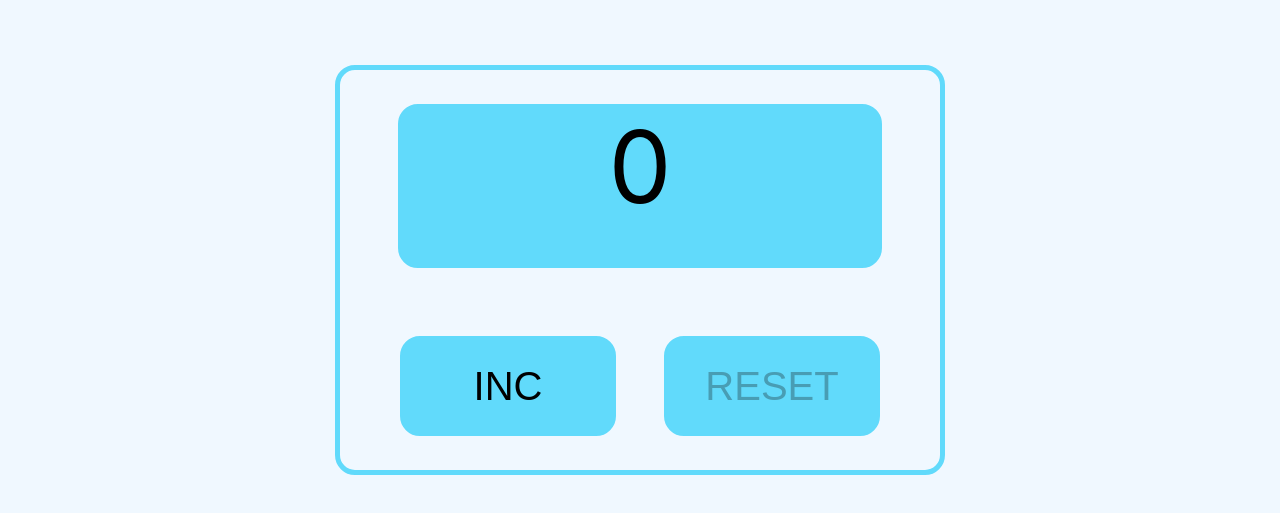
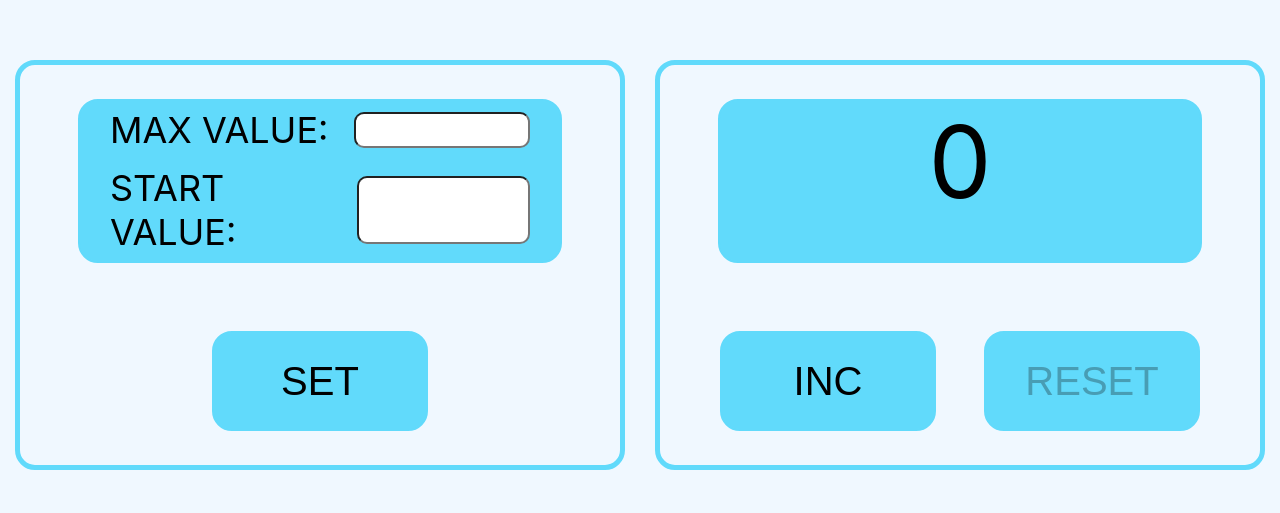
Before and after one commit to jekaplugarev/Counter, a React (Create React App) app: page / in a window 1280 px wide. Shown: the part 135-648 px from the top of the page. Built offline with nearby package versions, Linux system fonts and the light colour scheme.

Commit message:
add new components

```diff
--- a/src/App.module.css
+++ b/src/App.module.css
@@ -3,7 +3,14 @@ body {
 
 }
 
-.container {
+.wrapper {
+    display: flex;
+    align-items: center;
+    justify-content: space-around;
+    height: 100vh;
+}
+
+.containerCounter {
     display: flex;
     flex-direction: column;
     justify-content: space-around;
@@ -12,8 +19,17 @@ body {
     height: 400px;
     border: 5px solid #61dafb;
     border-radius: 20px;
-    margin: 0 auto;
-    margin-top: 200px;
+}
+
+.containerSettings {
+    display: flex;
+    flex-direction: column;
+    justify-content: space-around;
+    align-items: center;
+    width: 600px;
+    height: 400px;
+    border: 5px solid #61dafb;
+    border-radius: 20px;
 }
 
 .wrapperCount {
@@ -23,12 +39,12 @@ body {
     border-radius: 20px;
     background-color: #61dafb;
     text-align: center;
-
 }
 
 .count {
     font-size: 100px;
 }
+
 .countStop {
     font-size: 100px;
     color: red;
@@ -43,23 +59,89 @@ body {
     height: 25%;
 }
 
+.wrapperSetBtn {
+    display: flex;
+    align-items: center;
+    justify-content: center;
+    width: 80%;
+    height: 25%;
+}
+
 .btn {
     width: 45%;
     height: 100%;
     border-radius: 20px;
     font-size: 40px;
     background-color: #61dafb;
-
     border: 2px solid #61dafb;
     cursor: pointer;
     text-transform: uppercase;
 }
+
 .btn:hover {
     border: 2px solid black;
 }
+
 .btn:disabled:hover {
     border: 2px solid #61dafb;
 }
+
 .btn:active {
     font-size: 35px;
 }
+
+.setBtn {
+    width: 45%;
+    height: 100%;
+    border-radius: 20px;
+    font-size: 40px;
+    background-color: #61dafb;
+    border: 2px solid #61dafb;
+    cursor: pointer;
+    text-transform: uppercase;
+}
+
+.setBtn:hover {
+    border: 2px solid black;
+}
+
+.setBtn:disabled:hover {
+    border: 2px solid #61dafb;
+}
+
+.setBtn:active {
+    font-size: 35px;
+}
+
+.wrapperSettings {
+    display: flex;
+    flex-direction: column;
+    justify-content: space-around;
+    width: 80%;
+    height: 40%;
+    border: 2px solid #61dafb;
+    border-radius: 20px;
+    background-color: #61dafb;
+}
+
+.inputSet {
+    display: flex;
+    justify-content: space-between;
+    margin: 0 30px;
+}
+
+.value {
+    font-size: 36px;
+    text-transform: uppercase;
+}
+
+.input {
+    align-self: center;
+    text-align: center;
+    outline: none;
+    border-radius: 10px;
+    font-size: 30px;
+    line-height: 0;
+    height: 70%;
+    width: 40%;
+}
--- a/src/App.tsx
+++ b/src/App.tsx
@@ -3,6 +3,8 @@ import './App.css';
 import style from './App.module.css'
 import {Counter} from './Counter';
 import {Btn} from './Btn';
+import {Settings} from './Settings';
+import {SetBtn} from './SetBtn';
 
 export function App() {
     const maxValue: number = 5
@@ -14,12 +16,17 @@ export function App() {
         }
     }
 
-    function resetCounter () {
+    function resetCounter() {
         setCounter(0)
     }
 
     return (
-        <div className={style.container}>
+        <div className={style.wrapper}>
+            <div className={style.containerSettings}>
+                <Settings/>
+                <SetBtn/>
+            </div>
+            <div className={style.containerCounter}>
                 <Counter
                     counter={counter}
                     maxValue={maxValue}
@@ -31,6 +38,7 @@ export function App() {
                     maxValue={maxValue}
                 />
             </div>
+        </div>
     )
 }
 
--- /dev/null
+++ b/src/SetBtn.tsx
@@ -0,0 +1,15 @@
+import style from './App.module.css';
+import React from 'react';
+
+export type SetBtnType = {}
+
+export function SetBtn() {
+
+    return (
+        <div className={style.wrapperSetBtn}>
+            <button className={style.setBtn}>
+                Set
+            </button>
+        </div>
+    )
+}
--- /dev/null
+++ b/src/Settings.tsx
@@ -0,0 +1,26 @@
+import style from './App.module.css';
+import React from 'react';
+
+export type SettingsType = {
+
+}
+
+export function Settings() {
+
+    return (
+        <div className={style.wrapperSettings}>
+            <div className={style.inputSet}>
+                <div className={style.value}>
+                    Max value:
+                </div>
+                <input type="number" className={style.input}/>
+            </div>
+            <div className={style.inputSet}>
+                <div className={style.value}>
+                    Start value:
+                </div>
+                <input type="number" className={style.input}/>
+            </div>
+        </div>
+    )
+}
```
Lines whose indentation alone changed are shown as unchanged.
